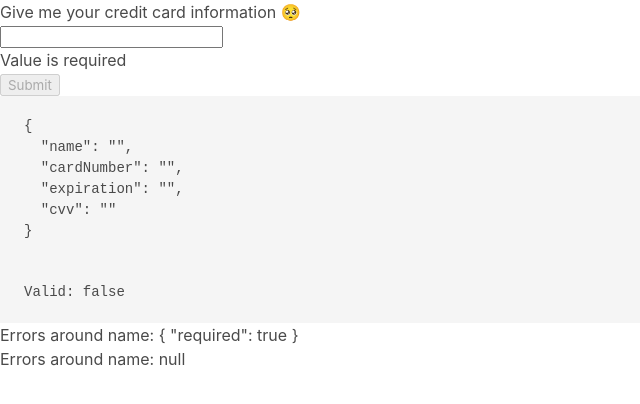
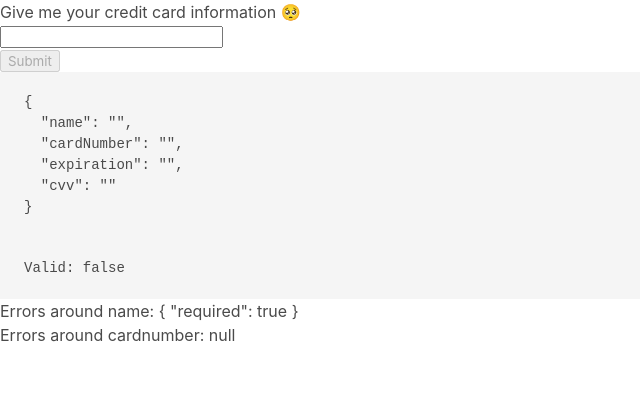
Before and after one commit to evgeniyp92/angular-learning, an Angular app in the folder creditcard/: page / in a window 1280 px wide. Shown: the top 404 px of the page, without its empty margins (0-640 px from the left). Built offline with nearby package versions, Linux system fonts and the light colour scheme.

Commit message:
add some extra rendering conditions

```diff
--- a/creditcard/src/app/card-form/card-form.component.html
+++ b/creditcard/src/app/card-form/card-form.component.html
@@ -1,7 +1,9 @@
 <form [formGroup]="cardForm">
   <input formControlName="name" />
   <!-- Yuck! -->
-  <ng-container *ngIf="cardForm.controls.name.errors">
+  <ng-container
+    *ngIf="cardForm.controls.name.errors && cardForm.controls.name.touched"
+  >
     <div *ngIf="cardForm.controls.name.errors['required']">
       Value is required
     </div>
@@ -15,4 +17,6 @@
 <pre>{{ cardForm.value | json }}</pre>
 <pre>Valid: {{ cardForm.valid }}</pre>
 <div>Errors around name: {{ cardForm.controls.name.errors | json }}</div>
-<div>Errors around name: {{ cardForm.get("cardNumber")?.errors | json }}</div>
+<div>
+  Errors around cardnumber: {{ cardForm.get("cardNumber")?.errors | json }}
+</div>
```
